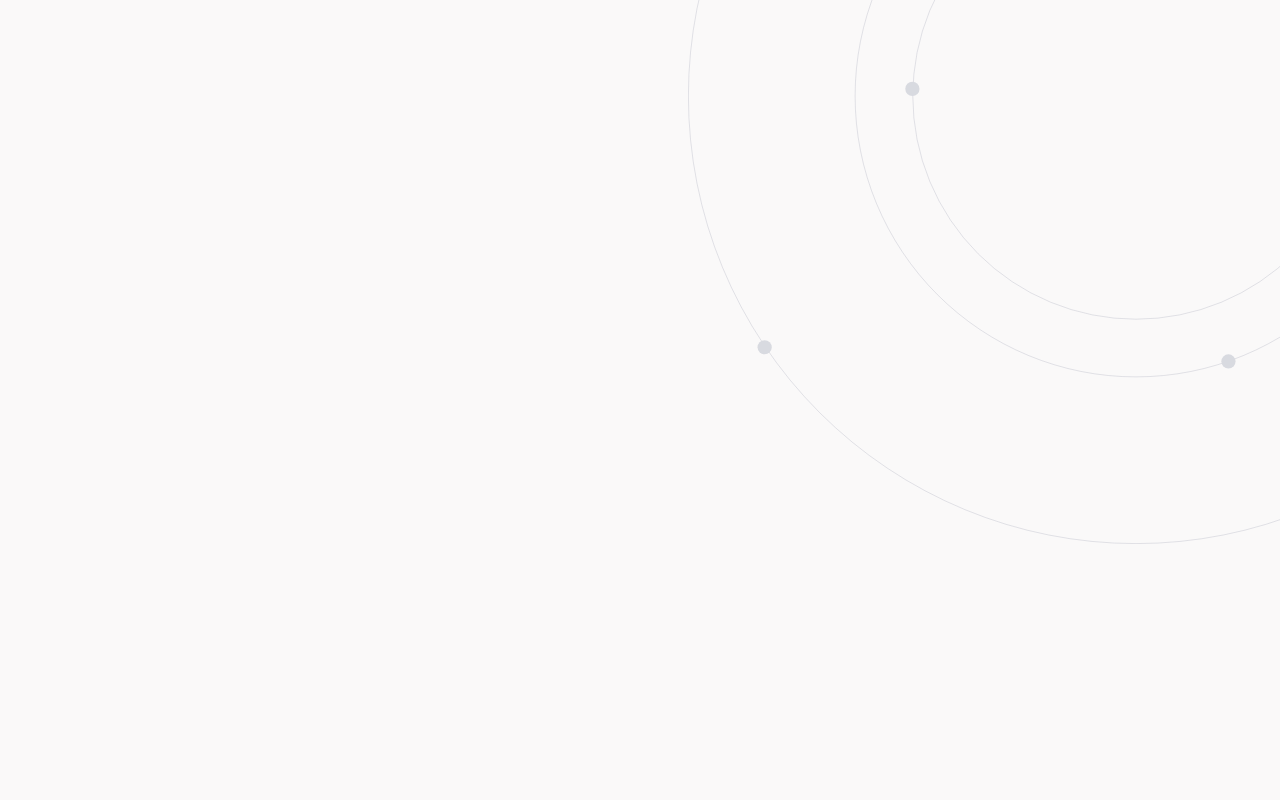
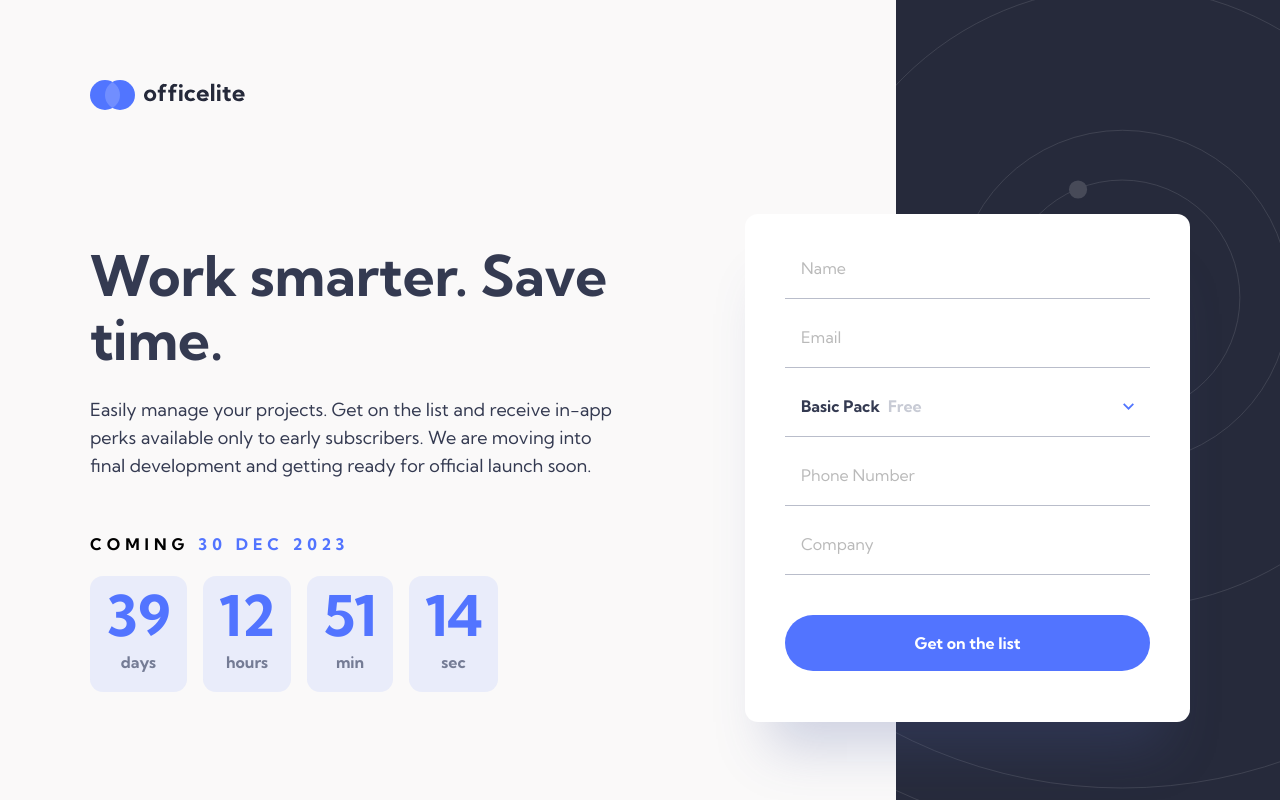
Before and after one commit to Marchino5791/Frontend-Mentor-Officelite-coming-soon, a React (Vite) app: page /Frontend-Mentor-Officelite-coming-soon/singUp in a window 1280 px wide. Shown: the top 800 px of the page. Built offline with nearby package versions, Linux system fonts and the light colour scheme.

Commit message:
correct router

```diff
--- a/src/App.jsx
+++ b/src/App.jsx
@@ -9,18 +9,9 @@ function App() {
   return (
     <div className="app">
       <Routes>
-        <Route
-          path="/Frontend-Mentor-Officelite-coming-soon/"
-          element={<Logo />}
-        >
-          <Route
-            path="/Frontend-Mentor-Officelite-coming-soon/"
-            element={<Home />}
-          />
-          <Route
-            path="/Frontend-Mentor-Officelite-coming-soon/singUp"
-            element={<SingUp />}
-          />
+        <Route path="/" element={<Logo />}>
+          <Route path="/" element={<Home />} />
+          <Route path="/singUp" element={<SingUp />} />
         </Route>
       </Routes>
     </div>
```
